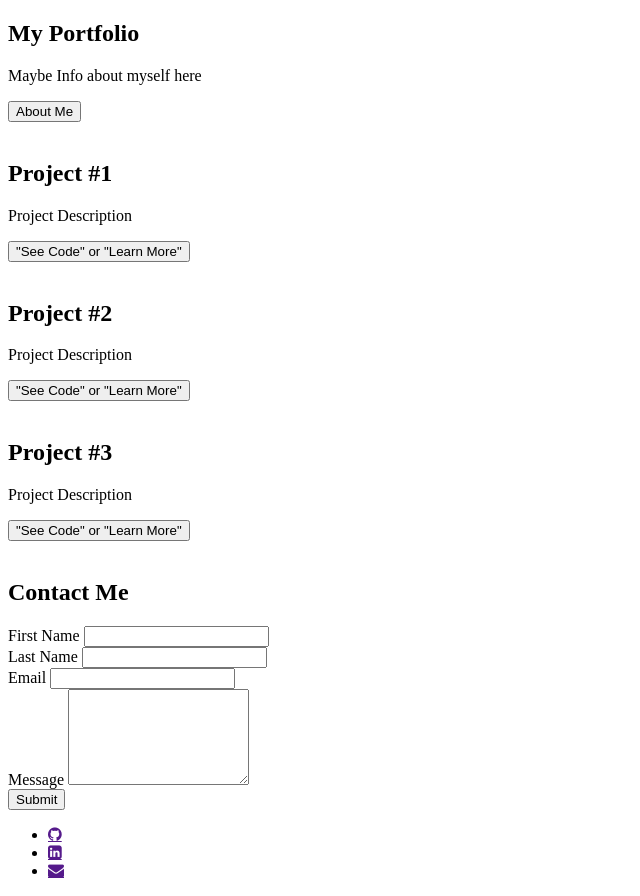
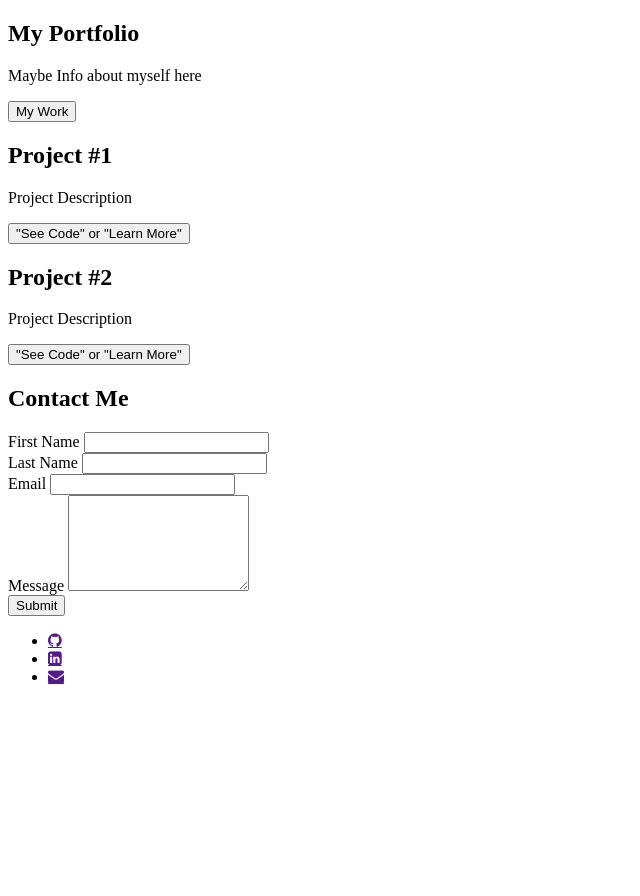
Before and after one commit to AndoChung/freelance-portfolio, a plain HTML site: page index.html in a window 1280 px wide. Shown: the whole page, without its empty margins (0-640 px from the left). After the commit the page ends 800 px from the top, so only its background shows below. Drawn offline with Linux system fonts and the light colour scheme.

Commit message:
Update index.html

```diff
--- a/index.html
+++ b/index.html
@@ -7,59 +7,51 @@
 		<link rel="stylesheet" href="styles.css">
         <link rel="stylesheet" href="https://cdnjs.cloudflare.com/ajax/libs/font-awesome/4.7.0/css/font-awesome.min.css">
 	</head>
-	<body class="is-preload">
-			<div>
+	<body>
+			<div class="content">
                 <!-- Small About Me Here -->
-					<section>
-						<div class="content">
+					<section class="intro-content">
+						<div class="intro-content-text">
 							<h1>My Portfolio</h1>
-							<p class="major">Maybe Info about myself here</p>
-                            <button class="button">About Me</button>
+							<p>Maybe Info about myself here</p>
+                            <button id="see-project-button">My Work</button>
 						</div>
-						<div class="image">
-							<img src="" alt="">
-						</div>
+						<div id="intro-content-image"></div>
 					</section>
 
 				<!-- Project Display #1 -->
-					<section>
-						<div class="content">
+					<section class="project-content" id="llv-content">
+						<div class="project-content-text">
 							<h2>Project #1</h2>
 							<p>Project Description</p>
 							<button class="button">"See Code" or "Learn More"</button>
 						</div>
-						<div class="image">
-							<img src="" alt="">
-						</div>
-					</section>
+						<div class="project-content-image"></div>
+						</section>
 
 				<!-- Project Display #2 -->
-					<section>
-						<div class="content">
+					<section class="project-content">
+						<div class="project-content-text">
 							<h2>Project #2</h2>
 							<p>Project Description</p>
 							<button class="button">"See Code" or "Learn More"</button>
 						</div>
-						<div class="image">
-							<img src="" alt="">
-						</div>
+						<div class="project-content-image"></div>
 					</section>
 
-				<!-- Project Display #3 -->
-					<section>
-						<div class="content">
+				<!-- Project Display #3
+					<section class="project-content">
+						<div class="project-content-text">
 							<h2>Project #3</h2>
 							<p>Project Description</p>
 							<button class="button">"See Code" or "Learn More"</button>
 						</div>
-						<div class="image">
-							<img src="" alt="">
-						</div>
+						<div class="project-content-image"></div>
 					</section>
-
+				-->
 				<!-- Contact Me Section -->
-					<section class="wrapper style1 align-center">
-						<div class="inner medium">
+					<section>
+						<div>
 							<h2>Contact Me</h2>
 							<form method="post" action="">
 								<div class="fields">
```
